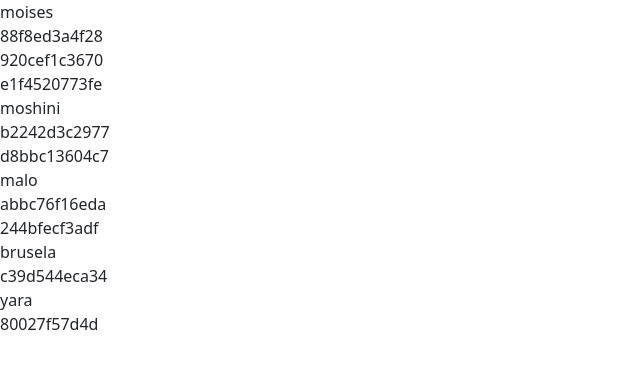
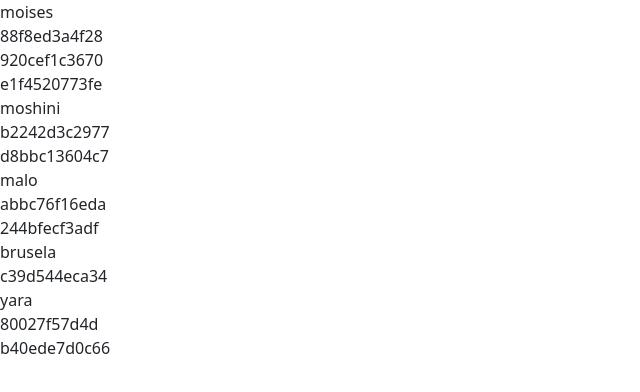
Before and after one commit to mosho910/ripley, a plain HTML site: page index.html in a window 1280 px wide. Shown: the whole page, without its empty margins (0-640 px from the left). Drawn offline with nearby package versions, Linux system fonts and the light colour scheme.

Commit message:
Update index.html

```diff
--- a/index.html
+++ b/index.html
@@ -27,6 +27,8 @@
          <div class="yara">yara</div>
 
          <div class="yara">80027f57d4d</div>
+             <div class="yara">b40ede7d0c66</div>
+
 
 
 
```
